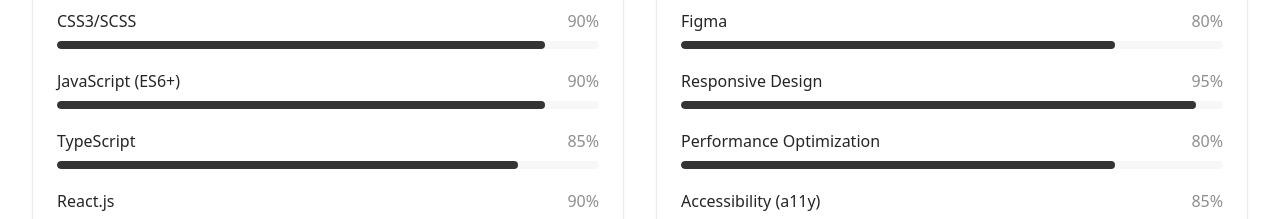
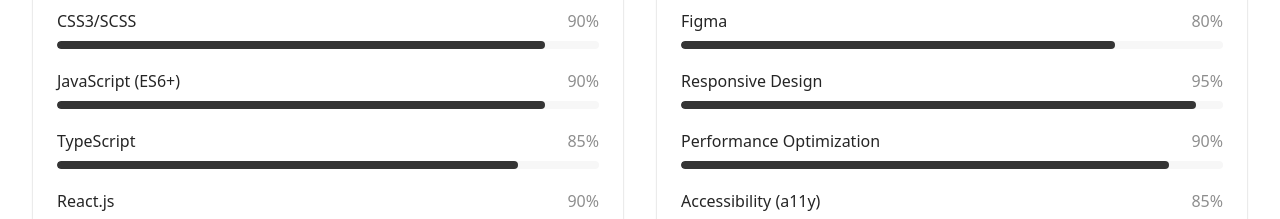
Before and after one commit to irfanmaulana007/portfolio, a Next.js app: page / in a window 1280 px wide. Shown: the part 3540-3759 px from the top of the page. Built offline with nearby package versions, Linux system fonts and the light colour scheme.

Commit message:
Adjust performance optimization skill value

```diff
--- a/components/sections/skills-section.tsx
+++ b/components/sections/skills-section.tsx
@@ -24,7 +24,7 @@
       { name: 'Git/GitHub', level: 85 },
       { name: 'Figma', level: 80 },
       { name: 'Responsive Design', level: 95 },
-      { name: 'Performance Optimization', level: 80 },
+      { name: 'Performance Optimization', level: 90 },
       { name: 'Accessibility (a11y)', level: 85 },
       { name: 'SEO Basics', level: 75 },
       { name: 'Testing (Jest, RTL)', level: 70 },
```
